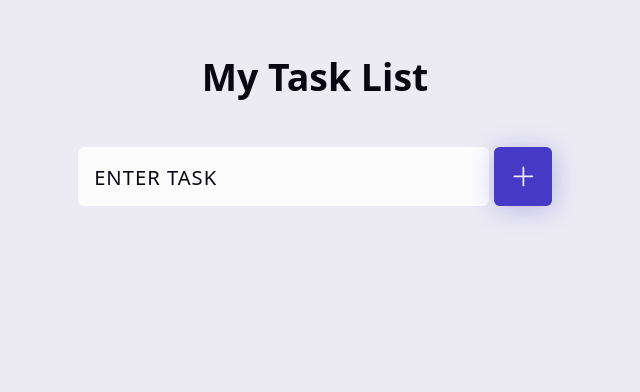
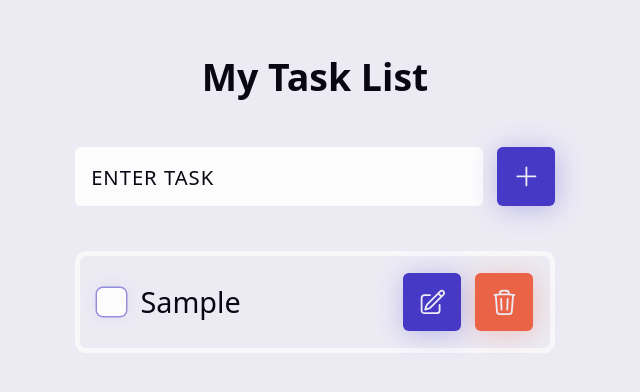
Before and after one commit to felipergoncalves/todo-app, a React (Vite) app: page / in a window 1280 px wide. Both pictures are taken after typing "Sample" into the empty fields and a click on the button "Add Task". Shown: the top 392 px of the page, without its empty margins (325-965 px from the left). Built offline with nearby package versions, Linux system fonts and the light colour scheme.

Commit message:
Displaying Tasks in a List

```diff
--- a/src/App.jsx
+++ b/src/App.jsx
@@ -2,12 +2,13 @@
 
 //custom components
 import CustomForm from './components/CustomForm'
+import TaskList from './components/TaskList'
 
 function App() {
-  const [count, setCount] = useState(0)
+  const [tasks, setTasks] = useState([])
 
   const addTask = (task) => {
-    console.log(task)
+    setTasks(prevState => [...prevState, task])
   }
   return (
     <div className="container">
@@ -15,6 +16,7 @@
         <h1>My Task List</h1>
       </header>
       <CustomForm addTask={addTask} />
+      {tasks && <TaskList tasks={tasks}/>}
     </div>
   )
 }
--- /dev/null
+++ b/src/components/TaskItem.jsx
@@ -0,0 +1,58 @@
+import React, { useState } from "react";
+//styles
+import styles from './TaskItem.module.css'
+
+//library imports
+import { CheckIcon } from '@heroicons/react/24/outline'
+import { PencilSquareIcon } from '@heroicons/react/24/outline'
+import { TrashIcon } from '@heroicons/react/24/outline'
+
+const TaskItem = ({task}) => {
+    const [isChecked, setIsChecked] = useState(task.checked);
+
+    const handleCheckboxChange = (e) => {
+        setIsChecked(!isChecked)
+    }
+
+    return(
+        <li className={styles.task}>
+            <div className={styles["task-group"]}>
+                <input
+                    type="checkbox"
+                    checked={isChecked}
+                    onChange={handleCheckboxChange}
+                    className={styles.checkbox}
+                    name={task.name}
+                    id={task.id}
+                />
+                <label
+                    htmlFor={task.id}
+                    className={styles.label}
+                >
+                    {task.name}
+                    <p className={styles.checkmark}>
+                        <CheckIcon strokeWidth={2} width={24} height={24}/>
+                    </p>
+                </label>
+            </div>
+            <div className={styles["task-group"]}>
+                <button
+                    className="btn"
+                    aria-label={`Update ${task.name} task`}
+                    //onClick={}
+                >
+                    <PencilSquareIcon width={24} height={24}/>
+                </button>
+                <button
+                    className={`btn ${styles.delete}`}
+                    aria-label={`Delete ${task.name} task`}
+                    //onClick={}
+                >
+                    <TrashIcon width={24} height={24}/>
+                </button>
+            </div>
+        </li>
+    )
+}
+
+export default TaskItem
--- /dev/null
+++ b/src/components/TaskItem.module.css
@@ -0,0 +1,107 @@
+.task {
+    display: flex;
+    align-items: center;
+    justify-content: space-between;
+    gap: .6em;
+    font-size: var(--_size);
+    border: .2em solid hsl(var(--muted) / 0.8);
+    padding: .6em;
+    border-radius: calc(var(--_radius) * 2);
+  }
+
+  .task-group {
+    display: flex;
+    align-items: center;
+    --taskgroup-gap: .5em;
+    gap: var(--taskgroup-gap);
+  }
+
+  .label {
+    position: relative;
+    cursor: pointer;
+    text-align: left;
+    line-height: 1.4;
+  }
+
+  .checkbox {
+    flex-shrink: 0;
+    appearance: none;
+    border-radius: var(--_radius);
+    width: 1em;
+    height: 1em;
+    background-color: hsl(var(--muted));
+    border-radius: var(--_radius);
+    box-shadow:
+      0 0 .5em hsl(var(--accent) / .1),
+      0 0 0 0.05em hsl(var(--accent) / .5),
+      0 0 0 -0.2em hsl(var(--accent));
+    transition: box-shadow var(--_tspeed_fast) ease-in-out,
+      background-color 80ms ease-in-out;
+  }
+
+  .checkbox:focus {
+    outline: none;
+  }
+
+  .checkbox:is(:focus-visible, :hover) {
+    box-shadow:
+      0 0 0 hsl(var(--bg)),
+      0 0 0 .05em hsl(var(--accent)),
+      0 0 0 .225em hsl(var(--accent) / .3);
+  }
+
+  .checkmark {
+    content: '';
+    position: absolute;
+    width: 1em;
+    height: 1em;
+    display: grid;
+    place-items: center;
+    top: 50%;
+    color: hsl(var(--muted));
+    border-radius: var(--_radius);
+    transform: translate3d(calc(-100% - var(--taskgroup-gap)), -50%, 0);
+    transition: background-color 80ms ease-in-out;
+  }
+
+  .checkmark svg {
+    width: .75em;
+    height: .75em;
+  }
+
+  .checkbox:checked {
+    background-color: hsl(var(--accent));
+  }
+
+  .checkbox:checked+label {
+    text-decoration: line-through;
+  }
+
+  .delete {
+    --accent: var(--accent1);
+  }
+
+  .loading {
+    color: hsl(var(--accent));
+    font-size: var(--_size);
+    font-weight: bold;
+    animation: pulse 2s infinite ease-in-out;
+  }
+
+  @keyframes pulse {
+
+    0%,
+    100% {
+      opacity: 1;
+    }
+
+    50% {
+      opacity: 0.5;
+    }
+  }
+
+  .error {
+    color: hsl(var(--accent1));
+    font-size: var(--_size);
+    text-align: center;
+  }
--- /dev/null
+++ b/src/components/TaskList.jsx
@@ -0,0 +1,24 @@
+import React from "react";
+//Component Import
+import TaskItem from './TaskItem';
+
+//styles
+import styles from './TaskList.module.css';
+
+const TaskList = ({tasks}) => {
+    return(
+        <ul className={styles.tasks}>
+            {
+                //Mudando a ordem da visualização das tasks a última fica por cima
+                tasks.sort((a, b) => b.id - a.id).map(task => (
+                    <TaskItem
+                        key={task.id}
+                        task={task}
+                    />
+                ))
+            }
+        </ul>
+    )
+}
+
+export default TaskList
--- /dev/null
+++ b/src/components/TaskList.module.css
@@ -0,0 +1,5 @@
+.tasks {
+    display: grid;
+    list-style-type: none;
+    gap: 1.5em;
+  }
--- a/src/index.css
+++ b/src/index.css
@@ -187,7 +187,7 @@
   flex: 1 1 100%;
   position: relative;
   display: flex;
-  gap: 0.2em;
+  gap: 0.5em;
 }
 
 .label {
```
